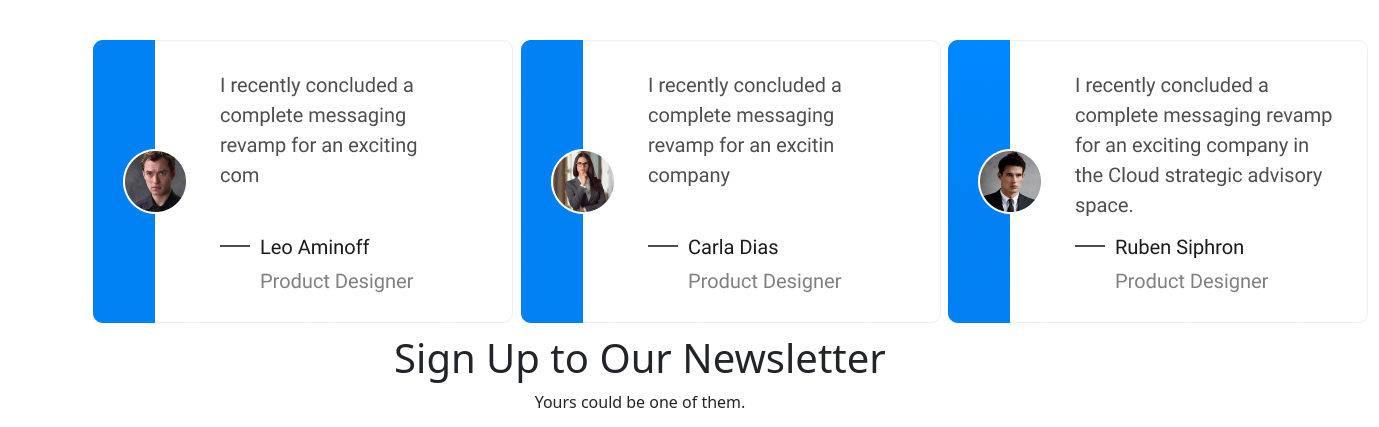
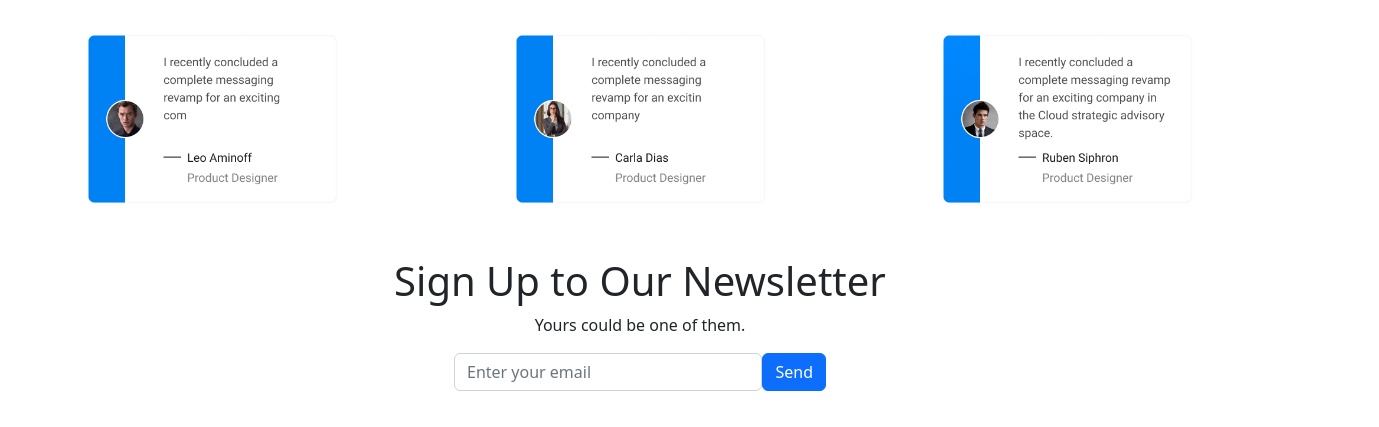
Before and after one commit to Alisher1504/my_team_project, a plain HTML site: page index.html in a window 1280 px wide. Shown: the part 686-1113 px from the top of the page, 1379 px wide, since content can reach past the window. Drawn offline with Linux system fonts and the light colour scheme.

Commit message:
finished

```diff
--- a/index.html
+++ b/index.html
@@ -96,25 +96,29 @@
 
         <!-- Umid -->
 
-        <section class="section-2 mt-5">
+        <section class="section-2 my-5">
+
+            <div class="col-md-12">
                 <h1>What Our Customers are Saying.</h1>
                 <div class="row justify-content-between aligin-ittems-center mt-5">
                     <div class="col-md-3">
-                    <img src="./assets/img/leo aminoff information.png" alt="">
+                        <img class="img-fluid" src="./assets/img/leo aminoff information.png" alt="">
 
                     </div>
                     <div class="col-md-3">
-                    <img src="./assets/img/Carla dias information.png" alt="">
+                        <img class="img-fluid" src="./assets/img/Carla dias information.png" alt="">
 
                     </div>
 
                     <div class="col-md-3">
-                    <img src="./assets/img/ruben information (1).png" alt="">
+                        <img class="img-fluid" src="./assets/img/ruben information (1).png" alt="">
 
                     </div>
 
                 </div>
-            <div class="col text-center">
+            </div>
+
+            <div class="col text-center mt-5">
             <h1>
                 Sign Up to Our Newsletter
             </h1>
```
Lines whose indentation alone changed are shown as unchanged.
